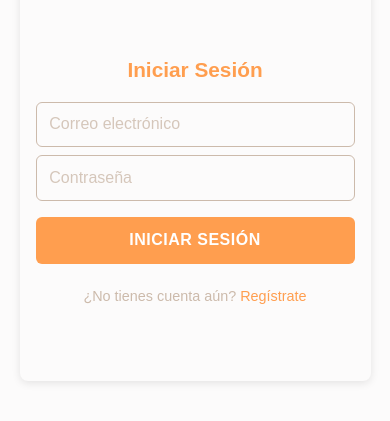
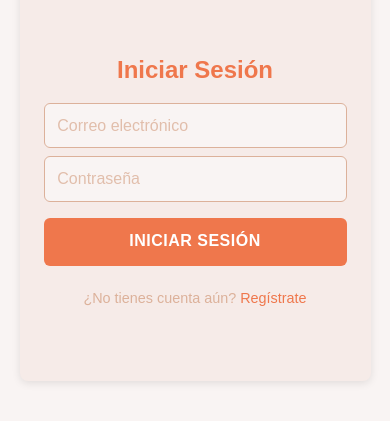
Before and after one commit to Bicis-HLanz/hopital-bicis, a Next.js app: page /login in a window 390 px wide. Shown: the part 241-662 px from the top of the page. Built offline with nearby package versions, Linux system fonts and the light colour scheme; no server answers.

Commit message:
updated styles for login form and app navigation

```diff
--- a/app/(app)/mi-reserva/page.tsx
+++ b/app/(app)/mi-reserva/page.tsx
@@ -1,6 +1,6 @@
 'use client';
 
-import MiReservaTarjeta from '@/components/miReservaTarjeta/miReservaTarjeta';
+import MiReservaTarjeta from '@/components/miReservaTarjeta/MiReservaTarjeta';
 
 const MisReservasPage = () => {
   return (
--- a/app/components/login/LoginForm.module.css
+++ b/app/components/login/LoginForm.module.css
@@ -4,10 +4,10 @@
   align-items: center;
   justify-content: center;
   padding: 2.5rem;
-  background-color: var(--background);
+  background-color: #f6ebe8;
   border-radius: 12px;
-  box-shadow: 1px 4px 8px rgba(0, 0, 0, 0.1);
-  margin: 2rem auto;
+  box-shadow: 1px 4px 5px rgba(0, 0, 0, 0.1);
+  margin: 1rem auto;
   width: 100%;
   max-width: 420px;
   min-height: 400px;
@@ -122,7 +122,7 @@
 @media (max-width: 768px) {
   .login-form {
     padding: 2rem 1.5rem;
-    margin: 1rem auto;
+    margin: 0 auto;
     border-radius: 8px;
     box-shadow: 0 2px 8px rgba(0, 0, 0, 0.1);
   }
@@ -137,18 +137,17 @@
   }
 
   .login-form button {
-    padding: 0.9rem;
+    padding-top: 0.9rem;
   }
 }
 
 @media (max-width: 480px) {
   .login-form {
-    padding: 1.5rem 1rem;
     width: 90%;
   }
 
   .login-form h1 {
-    font-size: 1.3rem;
+    font-size: 1.5rem;
   }
 
   .register-link {
--- a/app/components/mainLayout/Nav/AppNav.module.css
+++ b/app/components/mainLayout/Nav/AppNav.module.css
@@ -2,7 +2,7 @@
   position: sticky;
   bottom: 0;
   width: 100%;
-  background-color: var(--primary);
+  background-color: var(--accent);
   z-index: 1000;
   padding: 0.5rem 1rem;
   box-shadow: 0 -2px 10px rgba(0, 0, 0, 0.1);
--- a/app/globals.css
+++ b/app/globals.css
@@ -1,9 +1,9 @@
 :root {
-  --text: #121211;
-  --background: #fcfbfb;
-  --primary: #ff9e4f;
-  --secondary: #ccbaab;
-  --accent: #c0a188;
+  --text: #1d1b32;
+  --background: #f9f4f3;
+  --primary: #ef774c;
+  --secondary: #dcb19a;
+  --accent: #d49777;
 }
 
 @media (prefers-color-scheme: dark) {
```
